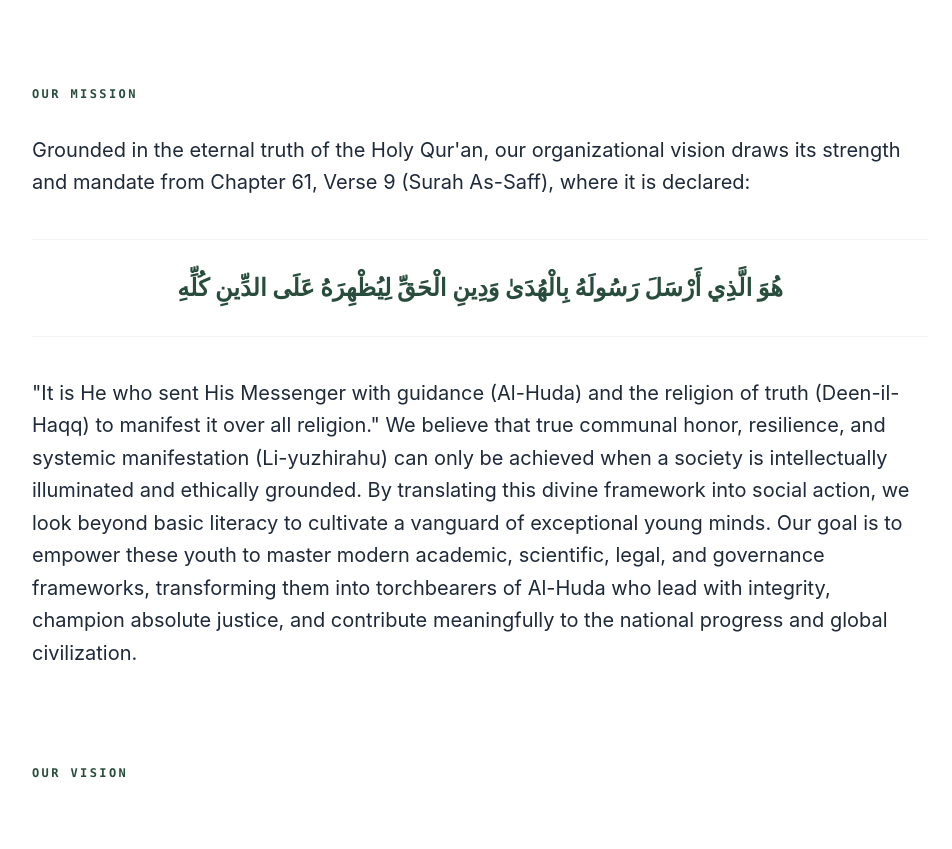
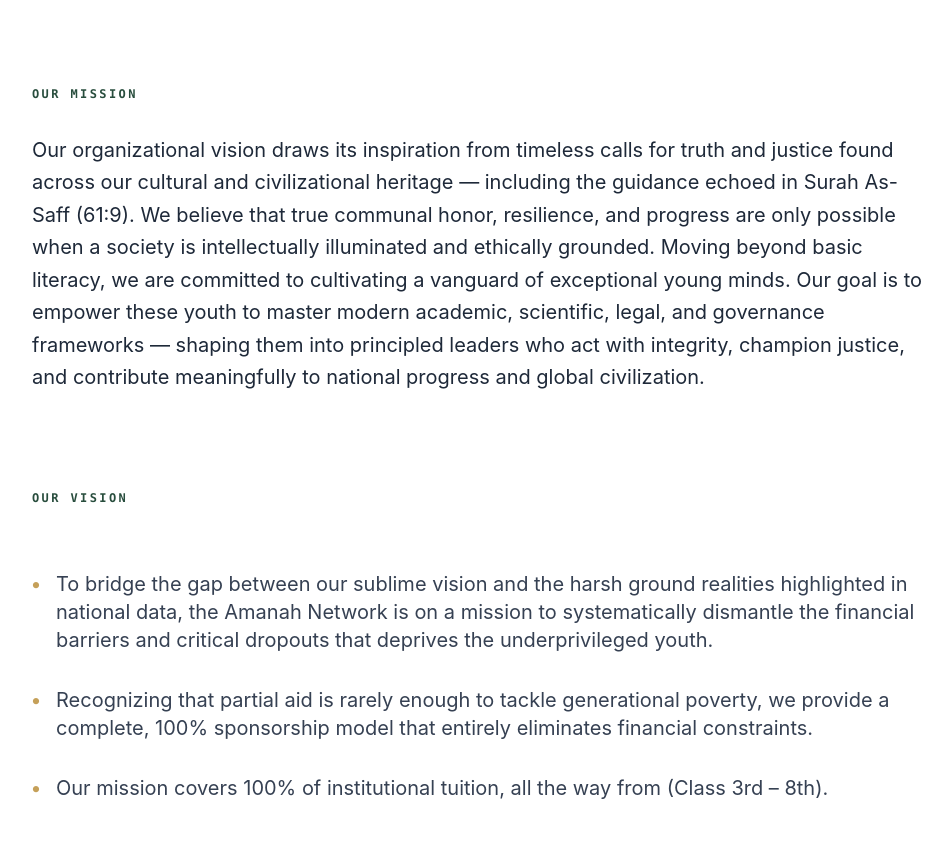
Before and after one commit to AmanahNetwork/amanahnetwork.org, a React (Vite) app in the folder amanah-frontend/: page /vision in a window 1280 px wide. Shown: the part 520-1369 px from the top of the page, without its empty margins (64-1016 px from the left). Built offline with nearby package versions, Linux system fonts and the light colour scheme; no server answers.

Commit message:
Streamline Mission statement in Vision.jsx

```diff
--- a/amanah-frontend/src/features/public/Vision.jsx
+++ b/amanah-frontend/src/features/public/Vision.jsx
@@ -21,17 +21,9 @@
           <h2 className="text-[#284D3D] font-mono text-xs uppercase tracking-[0.2em] mb-8 font-bold">Our Mission</h2>
           {/* Standardized Text Size: lg:xl */}
           <div className="space-y-10 text-lg md:text-xl text-gray-800 leading-relaxed">
+
             <p>
-              Grounded in the eternal truth of the Holy Qur'an, our organizational vision draws its strength and mandate from Chapter 61, Verse 9 (Surah As-Saff), where it is declared:
-            </p>
-            <p className=" text-[#284D3D] font-bold text-2xl py-8 border-y border-gray-100 text-center">
-              هُوَ الَّذِي أَرْسَلَ رَسُولَهُ بِالْهُدَىٰ وَدِينِ الْحَقِّ لِيُظْهِرَهُ عَلَى الدِّينِ كُلِّهِ
-            </p>
-            <p>
-              "It is He who sent His Messenger with guidance (Al-Huda) and the religion of truth (Deen-il-Haqq) to manifest it over all religion."
-              We believe that true communal honor, resilience, and systemic manifestation (Li-yuzhirahu) can only be achieved when a society is intellectually illuminated and ethically grounded.
-              By translating this divine framework into social action, we look beyond basic literacy to cultivate a vanguard of exceptional young minds.
-              Our goal is to empower these youth to master modern academic, scientific, legal, and governance frameworks, transforming them into torchbearers of Al-Huda who lead with integrity, champion absolute justice, and contribute meaningfully to the national progress and global civilization.
+              Our organizational vision draws its inspiration from timeless calls for truth and justice found across our cultural and civilizational heritage — including the guidance echoed in Surah As-Saff (61:9). We believe that true communal honor, resilience, and progress are only possible when a society is intellectually illuminated and ethically grounded. Moving beyond basic literacy, we are committed to cultivating a vanguard of exceptional young minds. Our goal is to empower these youth to master modern academic, scientific, legal, and governance frameworks — shaping them into principled leaders who act with integrity, champion justice, and contribute meaningfully to national progress and global civilization.
             </p>
           </div>
         </section>
```
